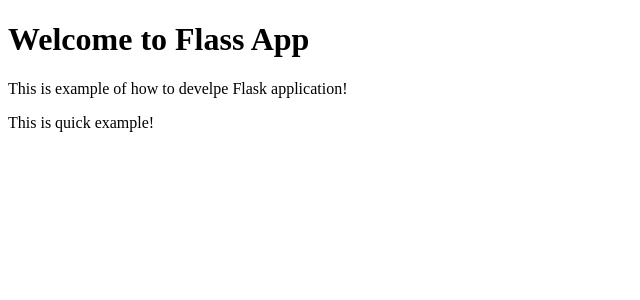
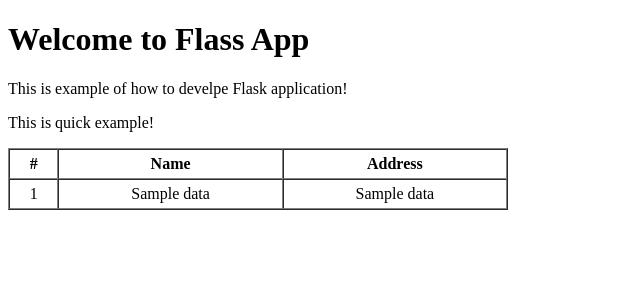
Before and after one commit to mukeshparmar10/flask-example-app, a Flask app: template templates/index.html in a window 1280 px wide. Shown: the top 300 px of the page, without its empty margins (0-640 px from the left). Run offline with Flask 3, Linux system fonts and the light colour scheme; the template is opened without the code that fills it: most values are stand-ins (such as "Sample title", 1, 10 or a date in 2020).

Commit message:
Code and files update

```diff
--- a/app.py
+++ b/app.py
@@ -1,10 +1,26 @@
 from flask import Flask, request, Response, redirect, url_for, session, render_template
+import mysql.connector
+import os
+
+mydb = mysql.connector.connect(
+	host=os.environ.get("DB_HOST"),
+	user=os.environ.get("DB_USER"),
+	passwd=os.environ.get("DB_PASSWORD"),
+	database=os.environ.get("DB_DATABASE"),
+	port=int(os.environ.get("DB_PORT"))
+)
+
+mycursor = mydb.cursor()
 
 app = Flask(__name__)
+app.secret_key="supersecret"
 
 @app.route("/")
 def index():
-	return render_template("index.html")
+	mycursor.execute("select * from student")
+	data = mycursor.fetchall()
+	return render_template("index.html",data=data)
+
 
 if __name__=="__main__":
 	app.run(host="0.0.0.0",debug=True)
--- a/requirements.txt
+++ b/requirements.txt
@@ -6,5 +6,6 @@ importlib-metadata==8.5.0
 itsdangerous==2.2.0
 jinja2==3.1.6
 MarkupSafe==2.1.5
+mysql-connector-python==9.0.0
 werkzeug==3.0.6
 zipp==3.20.2
--- a/templates/index.html
+++ b/templates/index.html
@@ -9,5 +9,19 @@
 <h1>Welcome to Flass App</h1>
 <p>This is example of how to develpe Flask application!</p>
 <p>This is quick example!</p>
+<table width="500px" border="1px" cellspacing="0px" cellpadding="5px">
+<tr>
+	<th>#</th>
+	<th>Name</th>
+	<th>Address</th>
+</tr>
+{% for s in data %}
+<tr align="center">
+	<td>{{s[0]}}</td>
+	<td>{{s[1]}}</td>
+	<td>{{s[2]}}</td>
+</tr>
+{% endfor %}
+</table>
 </body>
 </html>
```
